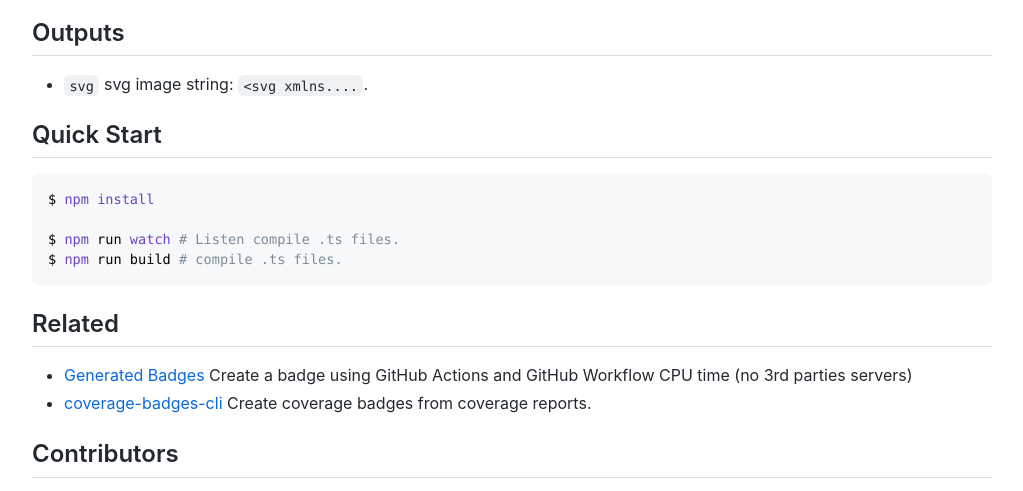
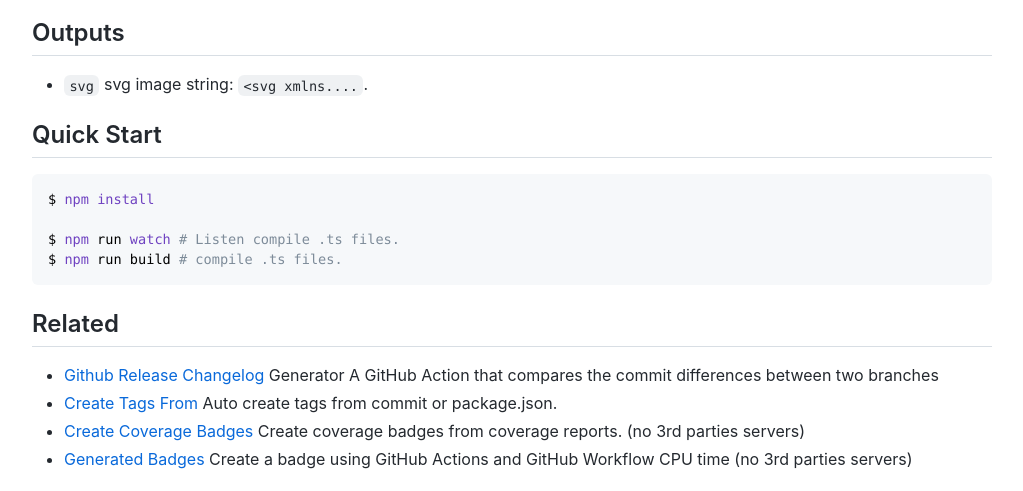
Before and after one commit to jaywcjlove/github-action-contributors, a plain HTML site: page index.html in a window 1280 px wide. Shown: the part 2556-3047 px from the top of the page, without its empty margins (128-1151 px from the left). Drawn offline with Linux system fonts and the light colour scheme; some packages are replaced by stand-ins of ours; a script that the page names is missing.

Commit message:
deploy: b30c95ab6ade454170a51f7ca5b77a2e8d9dc274

```diff
--- a/index.html
+++ b/index.html
@@ -134,8 +134,10 @@ $ npm run build # compile .ts files.
 " class="copied"><svg class="octicon-copy" aria-hidden="true" viewBox="0 0 16 16" fill="currentColor" height="12" width="12"><path fill-rule="evenodd" d="M0 6.75C0 5.784.784 5 1.75 5h1.5a.75.75 0 010 1.5h-1.5a.25.25 0 00-.25.25v7.5c0 .138.112.25.25.25h7.5a.25.25 0 00.25-.25v-1.5a.75.75 0 011.5 0v1.5A1.75 1.75 0 019.25 16h-7.5A1.75 1.75 0 010 14.25v-7.5z"></path><path fill-rule="evenodd" d="M5 1.75C5 .784 5.784 0 6.75 0h7.5C15.216 0 16 .784 16 1.75v7.5A1.75 1.75 0 0114.25 11h-7.5A1.75 1.75 0 015 9.25v-7.5zm1.75-.25a.25.25 0 00-.25.25v7.5c0 .138.112.25.25.25h7.5a.25.25 0 00.25-.25v-7.5a.25.25 0 00-.25-.25h-7.5z"></path></svg><svg class="octicon-check" aria-hidden="true" viewBox="0 0 16 16" fill="currentColor" height="12" width="12"><path fill-rule="evenodd" d="M13.78 4.22a.75.75 0 010 1.06l-7.25 7.25a.75.75 0 01-1.06 0L2.22 9.28a.75.75 0 011.06-1.06L6 10.94l6.72-6.72a.75.75 0 011.06 0z"></path></svg></div></pre>
       <h2 id="related"><a class="anchor" aria-hidden="true" tabindex="-1" href="#related"><span class="octicon octicon-link"></span></a>Related</h2>
       <ul>
+        <li><a href="https://github.com/jaywcjlove/changelog-generator">Github Release Changelog</a> Generator A GitHub Action that compares the commit differences between two branches</li>
+        <li><a href="https://github.com/jaywcjlove/create-tag-action">Create Tags From</a> Auto create tags from commit or package.json.</li>
+        <li><a href="https://github.com/jaywcjlove/coverage-badges-cli">Create Coverage Badges</a> Create coverage badges from coverage reports. (no 3rd parties servers)</li>
         <li><a href="https://github.com/jaywcjlove/generated-badges">Generated Badges</a> Create a badge using GitHub Actions and GitHub Workflow CPU time (no 3rd parties servers)</li>
-        <li><a href="https://github.com/jaywcjlove/coverage-badges-cli">coverage-badges-cli</a> Create coverage badges from coverage reports.</li>
       </ul>
       <h2 id="contributors-1"><a class="anchor" aria-hidden="true" tabindex="-1" href="#contributors-1"><span class="octicon octicon-link"></span></a>Contributors</h2>
       <p>As always, thanks to our amazing contributors!</p><a href="https://github.com/jaywcjlove/github-action-contributors/graphs/contributors"><img src="https://jaywcjlove.github.io/github-action-contributors/CONTRIBUTORS.svg"></a>
```
